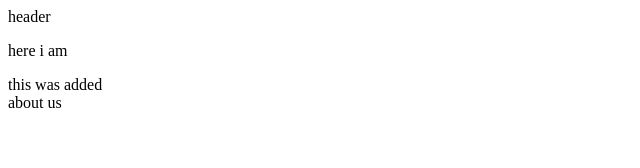
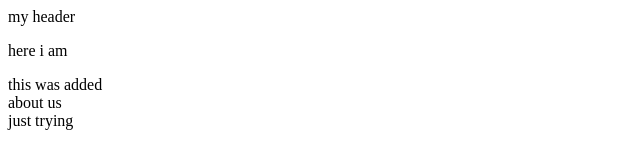
Before and after one commit to KooroshGhoddosi/git-project3, a plain HTML site: page index.html in a window 1280 px wide. Shown: the whole page, without its empty margins (0-640 px from the left). Drawn offline with Linux system fonts and the light colour scheme.

Commit message:
header fixed

```diff
--- a/index.html
+++ b/index.html
@@ -7,11 +7,10 @@
     <title>Document</title>
 </head>
 <body>
-    <head>
-        header
-    </head>
+    <header>my header</header>
     <p>here i am</p>
     <section>this was added</section>
     <footer>about us</footer>
+    <div>just trying</div>
 </body>
 </html>
```
